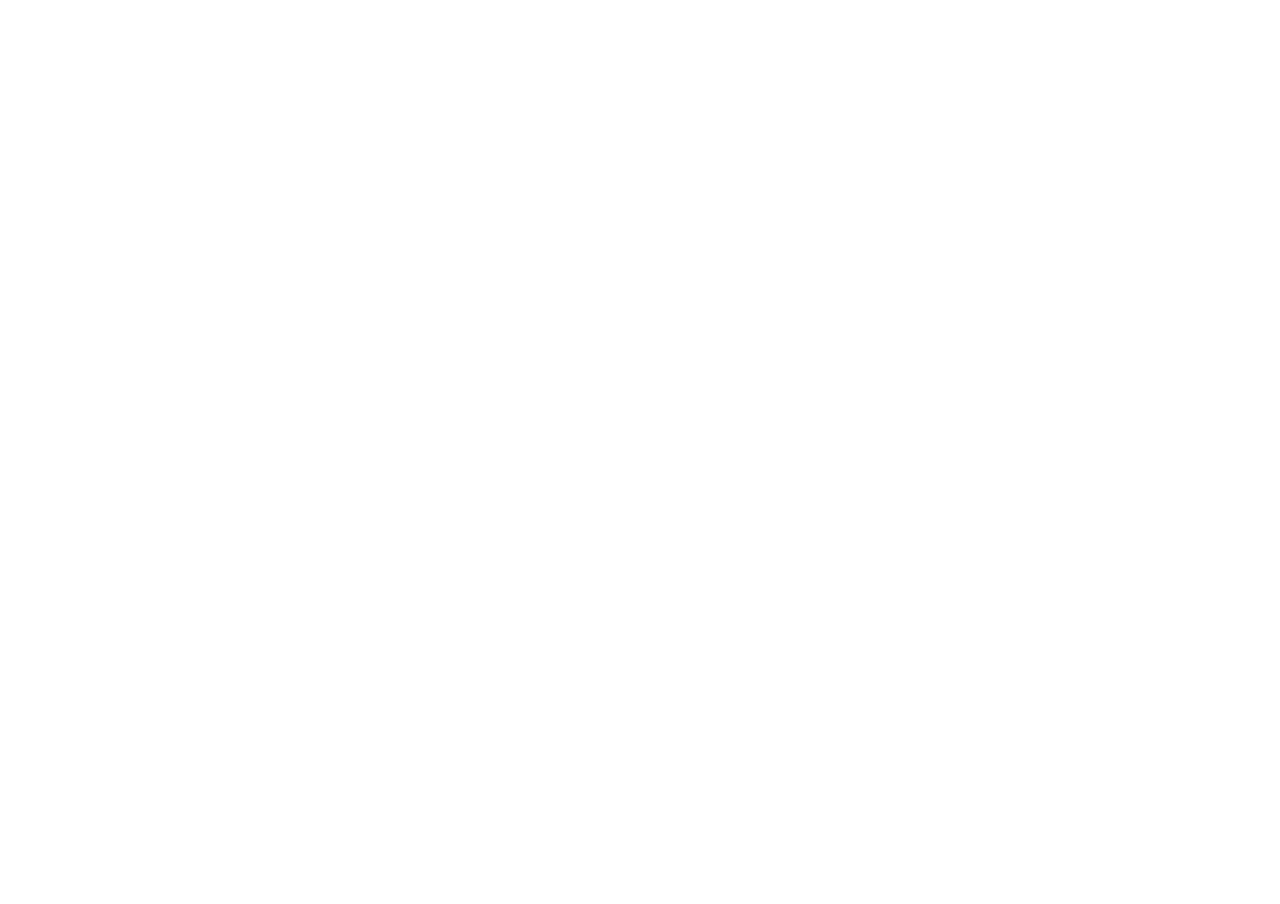
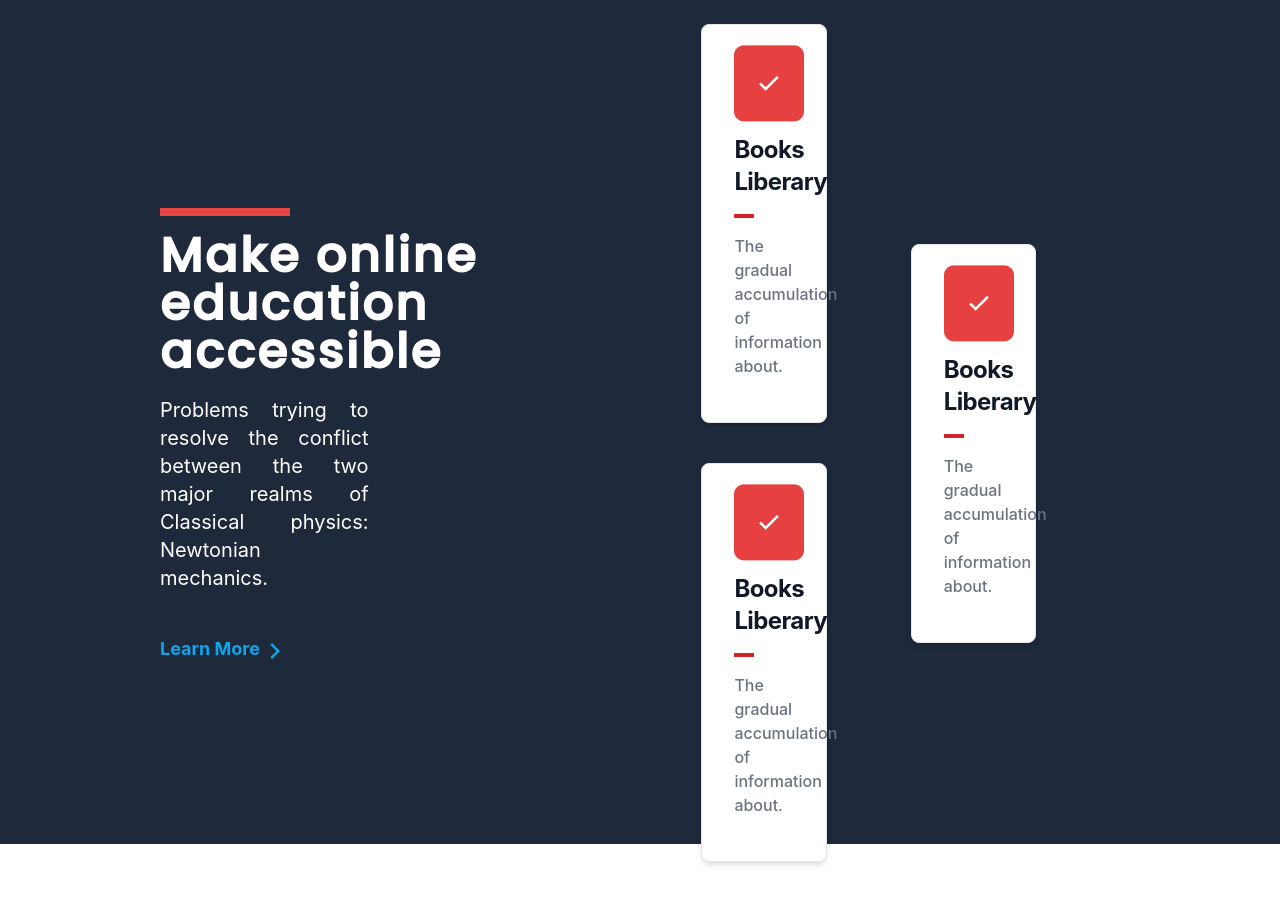
Before and after one commit to faazizpro/digital-course-landing-page, a React (Create React App) app: page / in a window 1280 px wide. Shown: the part 900-1804 px from the top of the page. Before the commit the page ends 844 px from the top, so only its background shows below. Built offline with nearby package versions, Linux system fonts and the light colour scheme.

Commit message:
Highlight Section Done

```diff
--- a/src/App.js
+++ b/src/App.js
@@ -1,11 +1,11 @@
 import Header from './components/Header/Header';
-import Hero from './components/Hero/Hero';
-import Nav from './components/Nav/Nav';
+import Highlight from './components/Highlight/Highlight';
 
 function App() {
   return (
     <div>
         <Header></Header>
+        <Highlight></Highlight>
     </div>
   );
 }
--- a/src/components/Header/Header.js
+++ b/src/components/Header/Header.js
@@ -1,6 +1,6 @@
 import React from 'react';
-import Hero from '../Hero/Hero';
-import Nav from '../Nav/Nav';
+import Hero from './Hero/Hero';
+import Nav from './Nav/Nav';
 
 const Header = () => {
     return (
--- a/src/components/Hero/Hero.css
+++ b/src/components/Header/Hero/Hero.css
@@ -1,5 +1,5 @@
 .bgi{
-    background-image: url('../../Assets//images/hero-cover.png');
+    background-image: url('../../../Assets//images/hero-cover.png');
     background-repeat: no-repeat;
     background-size: cover;
 }
--- /dev/null
+++ b/src/components/Highlight/Highlight.js
@@ -0,0 +1,82 @@
+import React from 'react';
+import right from '../../Assets/icons/right.png';
+import love from '../../Assets/icons/love.png';
+import news from '../../Assets/icons/fixed-width.png';
+import { RiArrowRightSLine } from 'react-icons/ri'
+
+const Highlight = () => {
+    return (
+        <div className='bg-slate-800  md:h-[900px] pt-10 pb-20 mb-20'>
+            <div className='md:flex gap-5 w-3/4 mx-auto lg:max-w-7xl justify-center'>
+                <div className='md:mt-52'>
+                    <div className="divider bg-red-500 w-1/4 h-2"></div>
+                    <h2 className='text-white font-poppins md:text-5xl md:font-bold tracking-wider'>
+                        Make online education <br /> accessible
+                    </h2>
+                    <p className='text-white md:w-2/5 text-justify mt-5 md:text-xl'>
+                        Problems trying to resolve the conflict between
+                        the two major realms of Classical physics:
+                        Newtonian mechanics.
+                    </p>
+                    <button className='text-sky-500 mt-10 font-bold text-lg inline-flex items-center hover:-translate-y-1'>
+                        Learn More <span className='pt-1 md:text-3xl'><RiArrowRightSLine /></span>
+                    </button>
+                </div>
+
+                    {/* Card Section*/}
+                <div>
+                    <div className=' md:grid grid-cols-2 items-center mt-10'>
+                        <div className='grid grid-rows-2 gap-10'>
+                            <div className="md:w-3/5 bg-white border border-gray-200 rounded-lg shadow-md ">
+                                <div className='p-5'>
+                                    <div>
+                                        <img className="pl-3" src={right} />
+                                    </div>
+                                    <div className="p-3">
+                                        <div>
+                                            <h5 className="mb-2 text-2xl font-bold tracking-tight text-gray-900 ">Books Liberary</h5>
+                                        </div>
+                                        <div className='divider bg-red-600 h-1 w-1/3'></div>
+                                        <p className="mb-3 text-gray-500 font-medium">The gradual accumulation of information about. </p>
+                                    </div>
+                                </div>
+                            </div>
+                            <div className="md:w-3/5 bg-white border border-gray-200 rounded-lg shadow-md ">
+                                <div className='p-5'>
+                                    <div>
+                                        <img className="pl-3" src={right} />
+                                    </div>
+                                    <div className="p-3">
+                                        <div>
+                                            <h5 className="mb-2 text-2xl font-bold tracking-tight text-gray-900 ">Books Liberary</h5>
+                                        </div>
+                                        <div className='divider bg-red-600 h-1 w-1/3'></div>
+                                        <p className="mb-3 text-gray-500 font-medium">The gradual accumulation of information about. </p>
+                                    </div>
+                                </div>
+                            </div>
+                        </div>
+                        <div className='mt-10 md:mt-0'>
+                            <div className="md:w-3/5 bg-white border border-gray-200 rounded-lg shadow-md ">
+                                <div className='p-5'>
+                                    <div>
+                                        <img className="pl-3" src={right} />
+                                    </div>
+                                    <div className="p-3">
+                                        <div>
+                                            <h5 className="mb-2 text-2xl font-bold tracking-tight text-gray-900 ">Books Liberary</h5>
+                                        </div>
+                                        <div className='divider bg-red-600 h-1 w-1/3'></div>
+                                        <p className="mb-3 text-gray-500 font-medium">The gradual accumulation of information about. </p>
+                                    </div>
+                                </div>
+                            </div>
+                        </div>
+                    </div>
+                </div>
+            </div>
+        </div>
+    );
+};
+
+export default Highlight;
```
Also changed, not shown: src/components/Header/Hero/Hero.js (renamed from src/components/Hero/Hero.js), src/components/Header/Nav/Nav.js (renamed from src/components/Nav/Nav.js).
